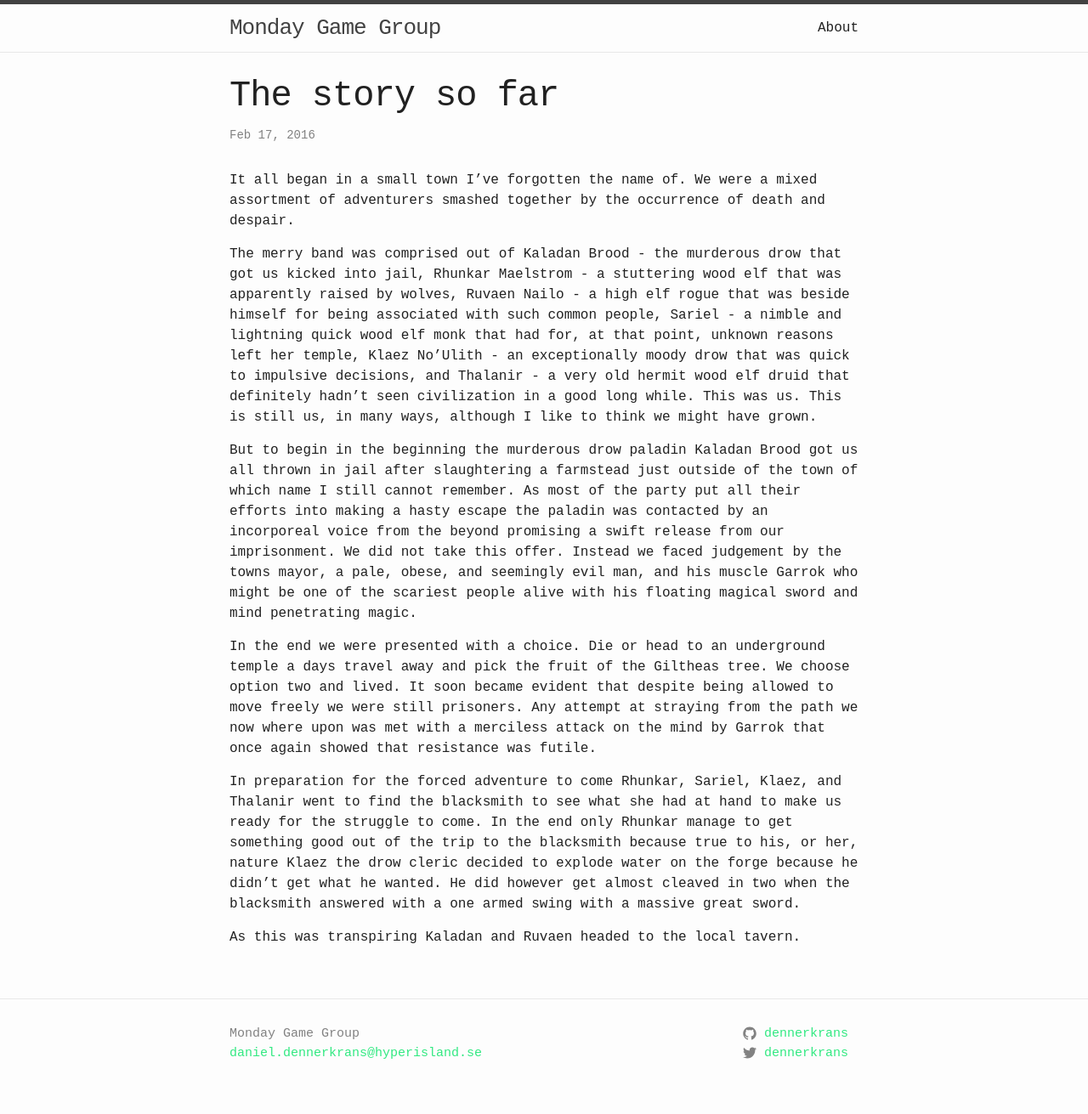
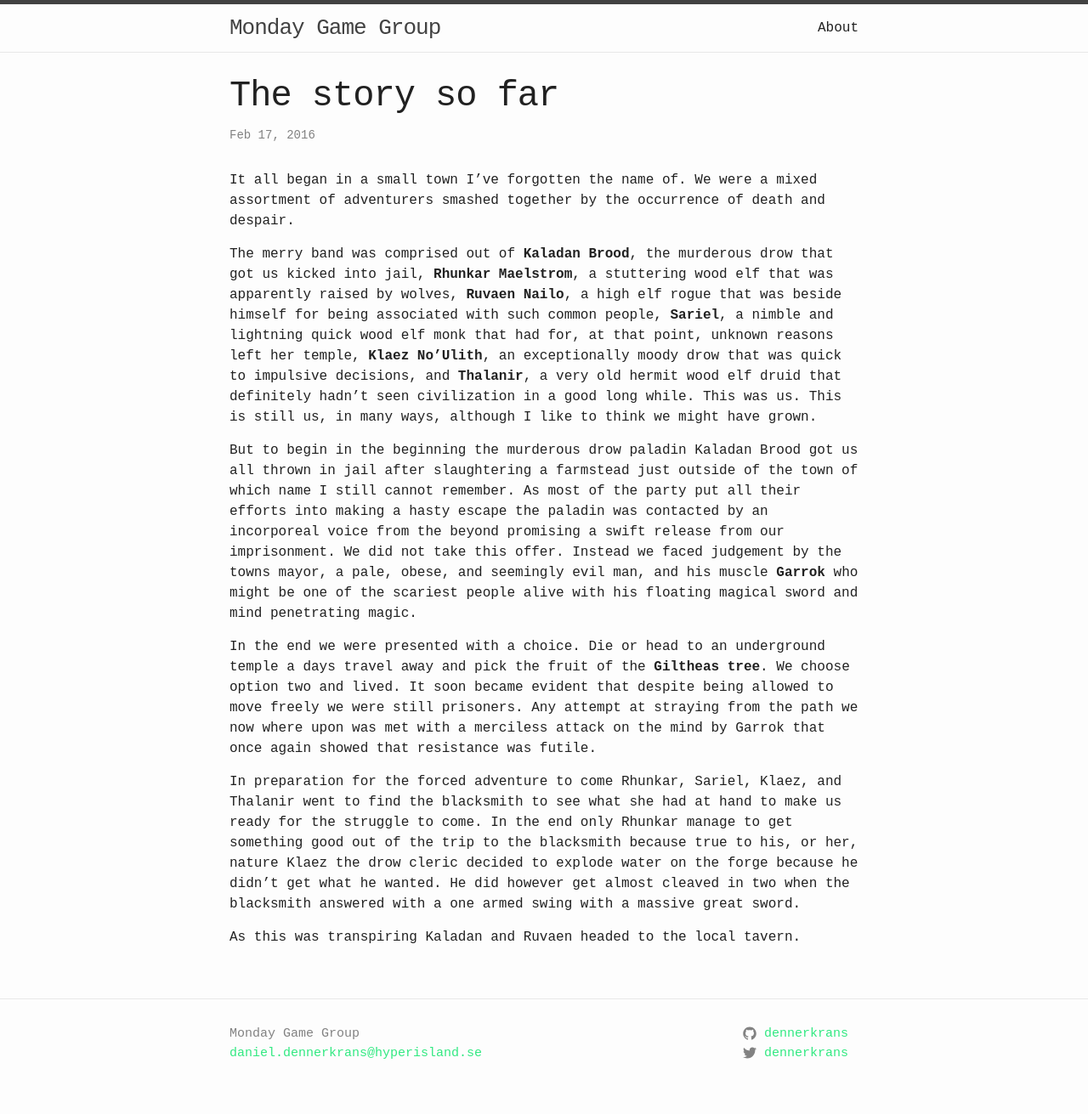
Before and after one commit to danomarr/monday-game-group, a Jekyll site: the page built from _posts/2016-02-17-the-story-so-far.md, in a window 1280 px wide. Shown: the whole page at 85% size. Built offline with Jekyll 4.4.1, drawn with Linux system fonts in a browser that asks for light colours.

Commit message:
Bold bold bold

```diff
--- a/_posts/2016-02-17-the-story-so-far.md
+++ b/_posts/2016-02-17-the-story-so-far.md
@@ -6,11 +6,11 @@ categories: adventure beginning recap
 ---
 It all began in a small town I've forgotten the name of. We were a mixed assortment of adventurers smashed together by the occurrence of death and despair.
 
-The merry band was comprised out of Kaladan Brood - the murderous drow that got us kicked into jail, Rhunkar Maelstrom - a stuttering wood elf that was apparently raised by wolves, Ruvaen Nailo - a high elf rogue that was beside himself for being associated with such common people, Sariel - a nimble and lightning quick wood elf monk that had for, at that point, unknown reasons left her temple, Klaez No'Ulith - an exceptionally moody drow that was quick to impulsive decisions, and Thalanir - a very old hermit wood elf druid that definitely hadn't seen civilization in a good long while. This was us. This is still us, in many ways, although I like to think we might have grown.
+The merry band was comprised out of **Kaladan Brood**, the murderous drow that got us kicked into jail, **Rhunkar Maelstrom**, a stuttering wood elf that was apparently raised by wolves, **Ruvaen Nailo**, a high elf rogue that was beside himself for being associated with such common people, **Sariel**, a nimble and lightning quick wood elf monk that had for, at that point, unknown reasons left her temple, **Klaez No'Ulith**, an exceptionally moody drow that was quick to impulsive decisions, and **Thalanir**, a very old hermit wood elf druid that definitely hadn't seen civilization in a good long while. This was us. This is still us, in many ways, although I like to think we might have grown.
 
-But to begin in the beginning the murderous drow paladin Kaladan Brood got us all thrown in jail after slaughtering a farmstead just outside of the town of which name I still cannot remember. As most of the party put all their efforts into making a hasty escape the paladin was contacted by an incorporeal voice from the beyond promising a swift release from our imprisonment. We did not take this offer. Instead we faced judgement by the towns mayor, a pale, obese, and seemingly evil man, and his muscle Garrok who might be one of the scariest people alive with his floating magical sword and mind penetrating magic.
+But to begin in the beginning the murderous drow paladin Kaladan Brood got us all thrown in jail after slaughtering a farmstead just outside of the town of which name I still cannot remember. As most of the party put all their efforts into making a hasty escape the paladin was contacted by an incorporeal voice from the beyond promising a swift release from our imprisonment. We did not take this offer. Instead we faced judgement by the towns mayor, a pale, obese, and seemingly evil man, and his muscle **Garrok** who might be one of the scariest people alive with his floating magical sword and mind penetrating magic.
 
-In the end we were presented with a choice. Die or head to an underground temple a days travel away and pick the fruit of the Giltheas tree. We choose option two and lived. It soon became evident that despite being allowed to move freely we were still prisoners. Any attempt at straying from the path we now where upon was met with a merciless attack on the mind by Garrok that once again showed that resistance was futile.
+In the end we were presented with a choice. Die or head to an underground temple a days travel away and pick the fruit of the **Giltheas tree**. We choose option two and lived. It soon became evident that despite being allowed to move freely we were still prisoners. Any attempt at straying from the path we now where upon was met with a merciless attack on the mind by Garrok that once again showed that resistance was futile.
 
 In preparation for the forced adventure to come Rhunkar, Sariel, Klaez, and Thalanir went to find the blacksmith to see what she had at hand to make us ready for the struggle to come. In the end only Rhunkar manage to get something good out of the trip to the blacksmith because true to his, or her, nature Klaez the drow cleric decided to explode water on the forge because he didn't get what he wanted. He did however get almost cleaved in two when the blacksmith answered with a one armed swing with a massive great sword.
 
```
